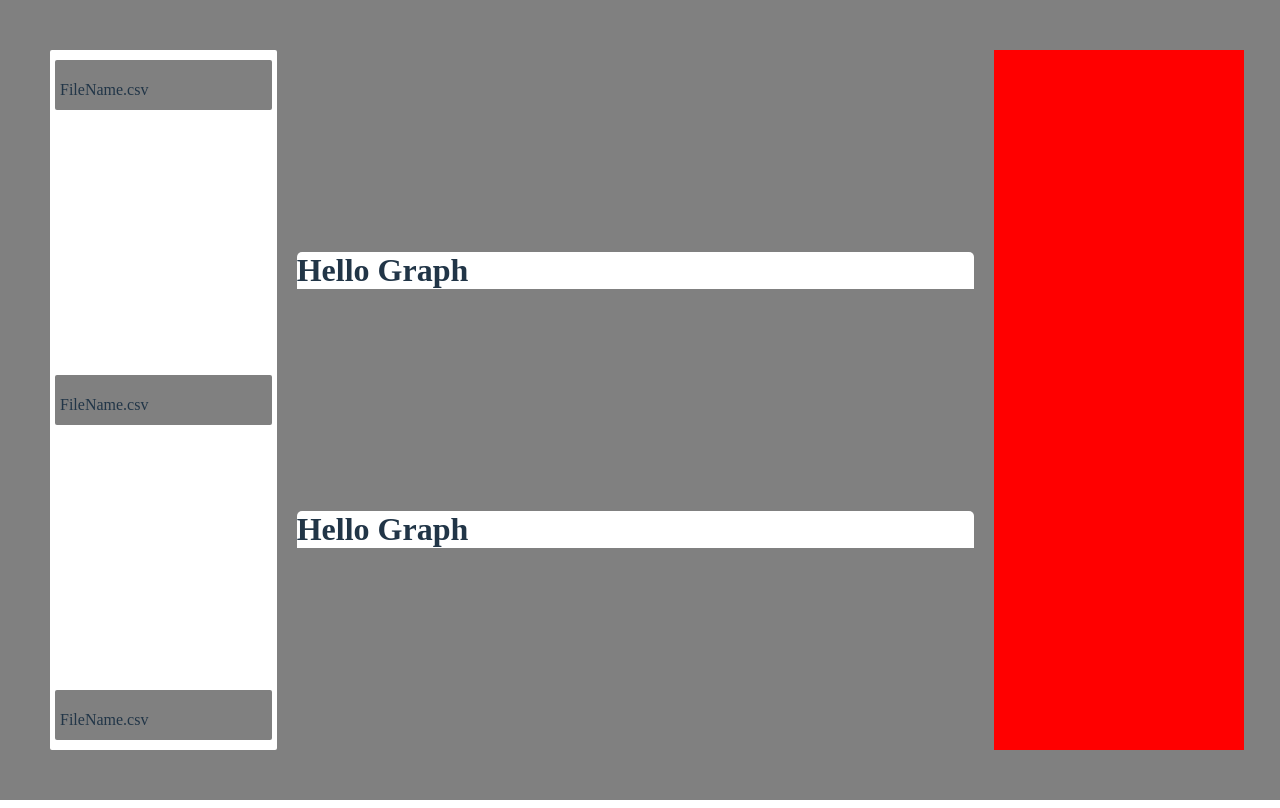
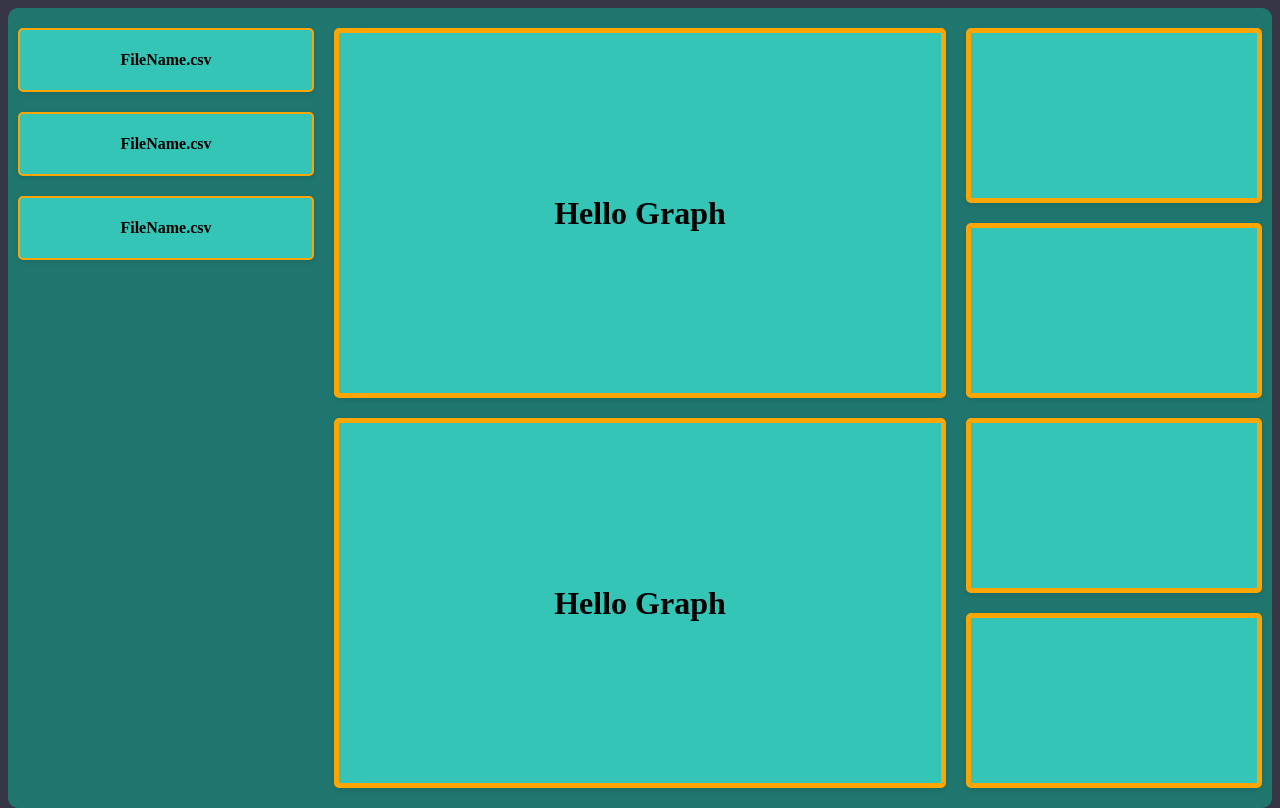
Before and after one commit to rahulaauji-30/wilo-frontend, a React (Vite) app: page / in a window 1280 px wide. Built offline with nearby package versions, Linux system fonts and the light colour scheme.

Commit message:
Update index.css

```diff
--- a/src/index.css
+++ b/src/index.css
@@ -1,110 +1,192 @@
-/* Button styling */
-button {
-  border-radius: 8px;
-  border: 1px solid transparent;
-  padding: 0.6em 1.2em;
-  font-size: 1em;
-  font-weight: 500;
-  font-family: inherit;
-  background-color: #1a1a1a;
-  cursor: pointer;
-  transition: border-color 0.25s;
+body {
+  overflow: hidden;
+  background-color: RGB(55, 54, 68);
 }
 
-button:hover {
-  border-color: #646cff;
+/* CSS for the left class */
+.left {
+  border-top-left-radius: 10px;
+  border-bottom-left-radius: 10px;
+  width: 25%;
+  height: 100vh; /* Full height of the viewport */
+  float: left;
+  background-color: #1f766e; /* Light grey background color */
+  padding: 10px;
+  box-sizing: border-box; /* Include padding and border in the element's total width and height */
+  overflow: hidden; /* Prevent the parent container from scrolling */
+  display: flex;
+  flex-direction: column;
+  overflow-y: auto;
+  scrollbar-width: thin; /* Can be 'auto', 'thin', or 'none' */
+  scrollbar-color:  #1f766e  #34c5b7; /* thumb color, track color */
 }
 
-button:focus,
-button:focus-visible {
-  outline: 4px auto -webkit-focus-ring-color;
+/* WebKit browser scrollbar styling */
+.left::-webkit-scrollbar {
+  width: 12px; /* Width of the scrollbar */
 }
 
-/* Light mode adjustments */
-@media (prefers-color-scheme: light) {
-  :root {
-    color: #213547;
-    background-color: #ffffff;
-  }
-
-  a:hover {
-    color: #747bff;
-  }
-
-  button {
-    background-color: #f9f9f9;
-  }
+.left::-webkit-scrollbar-track {
+  background: #f1f1f1; /* Background of the scrollbar track */
+  border-radius: 10px; /* Rounded corners of the scrollbar track */
 }
 
-/* Dashboard */
-html, body {
-  padding: 0;
-  margin: 0;
-  height: 100%;
-  background-color: gray;
+.left::-webkit-scrollbar-thumb {
+  background: #888; /* Color of the scrollbar thumb */
+  border-radius: 10px; /* Rounded corners of the scrollbar thumb */
 }
 
-.main {
-  display: flex;
-  flex-direction: row;
-  justify-content: space-between;
-  height: 100vh; /* Full viewport height */
-  gap: 20px;
-  padding: 50px;
-  box-sizing: border-box;
+.left::-webkit-scrollbar-thumb:hover {
+  background: #555; /* Color of the scrollbar thumb when hovered */
 }
 
-.left, .middle, .right {
-  height: calc(100vh - 100px); /* 100vh minus the total padding */
+/* CSS for the file class */
+.file {
+  background-color:  #34c5b7; /* Light green background color */
+  padding: 5px 10px;
+  margin: 10px 0;
+  border-radius: 5px; /* Rounded corners */
+  text-align: center; /* Center the text */
+  font-weight: bold;
+  cursor: pointer;
+  box-shadow: 0 2px 5px rgba(0, 0, 0, 0.1); /* Light shadow */
   box-sizing: border-box;
+  border: 2px solid #FFA500;
 }
 
-.left {
-  background-color: white;
-  width: 20%;
-  padding: 10px;
+.file:hover {
+  background-color: #FFA500; /* Slightly darker green on hover */
+  box-shadow: 0 4px 10px #00000033; /* Increase shadow on hover */
+  transform: scale(1.01); /* Slightly enlarge the element on hover */
+  transition: all 0.3s ease; /* Smooth transition effect */
+}
+
+/* CSS for the middle class */
+.middle {
+  overflow: hidden;
+  width: 50%;
+  height: 100vh; /* Full height of the viewport */
+  float: left;
   display: flex;
   flex-direction: column;
-  justify-content: space-between;
-  align-items: center;
-  gap: 10px;
-  border-radius: 2px;
+  justify-content: space-around; /* Space the graphs evenly */
+  padding: 10px;
+  box-sizing: border-box; /* Include padding and border in the element's total width and height */
+  background-color: #1f766e; /* White background color */
 }
 
-.right{
+/* CSS for the vibration and temp classes */
+.middle .vibration,
+.middle .temp {
+  flex: 1; /* Allow the graphs to grow and shrink equally */
+  margin: 10px 0; /* Vertical margin between graphs */
+  padding: 10px;
+  border: 5px solid #FFA500;
+  border-radius: 5px; /* Rounded corners */
+  box-shadow: 0 2px 5px rgba(0, 0, 0, 0.1); /* Light shadow */
+  display: flex;
+  align-items: center; /* Center graph vertically */
+  justify-content: center; /* Center graph horizontally */
+  background-color: #34c5b7;
+}
+
+/* CSS for the right class */
+.right {
+  border-top-right-radius: 10px;
+  border-bottom-right-radius: 10px;
+  width: 25%;
+  height: 100vh; /* Full height of the viewport */
+  float: left;
   display: flex;
   flex-direction: column;
-  justify-content: space-between;
-  width: 20%;
-  gap: 20;
+  justify-content: space-around; /* Space the sections evenly */
+  padding: 10px;
+  box-sizing: border-box; /* Include padding and border in the element's total width and height */
+  background-color: #1f766e; /* Light grey background color */
+
 }
 
-.right div {
-  width: 250px;
-  height: 200px;
-  background-color: red;
+/* CSS for the temperature, vibrations, performance, and date classes */
+.right .temperature,
+.right .vibrations,
+.right .performance,
+.right .date {
+  padding: 20px;
+  height: 150px;
+  margin: 10px 0; /* Vertical margin between sections */
+  border: 1px solid #0f0f0f; /* Light grey border */
+  border-radius: 5px; /* Rounded corners */
+  box-shadow: 0 2px 5px rgba(0, 0, 0, 0.1); /* Light shadow */
+  display: flex;
+  align-items: center; /* Center content vertically */
+  justify-content: center; /* Center content horizontally */
+  background-color: #fff; /* White background color */
+
 }
 
-.file {
-  width: 100%;
-  background-color: gray;
-  height: 40px;
-  border-radius: 2px;
-  padding: 5px;
-  text-align: left;
+.right .temperature {
+  /* Additional styles for temperature section if needed */
+  padding: 20px;
+    margin: 10px 0; /* Vertical margin between sections */
+    border: 1px solid #ccc; /* Light grey border */
+    border-radius: 5px; /* Rounded corners */
+    box-shadow: 0 2px 5px rgba(0, 0, 0, 0.1); /* Light shadow */
+    display: flex;
+    align-items: center; /* Center content vertically */
+    justify-content: center; /* Center content horizontally */
+    background-color: #34c5b7; /* White background color */
+    font-size: 24px; /* Font size for the temperature */
+    font-weight: bold; /* Bold text */
+    color: #333; /* Dark text color */
+    border: 5px solid #FFA500;
 }
 
-.middle {
-  width: 60%;
-  display: flex;
-  flex-direction: column;
-  justify-content: space-evenly;
+.right .vibrations {
+  padding: 20px;
+    margin: 10px 0; /* Vertical margin between sections */
+    border: 1px solid #ccc; /* Light grey border */
+    border-radius: 5px; /* Rounded corners */
+    box-shadow: 0 2px 5px rgba(0, 0, 0, 0.1); /* Light shadow */
+    display: flex;
+    align-items: center; /* Center content vertically */
+    justify-content: center; /* Center content horizontally */
+    background-color: #34c5b7; /* White background color */
+    font-size: 24px; /* Font size for the vibrations */
+    font-weight: bold; /* Bold text */
+    color: #333; /* Dark text color */
+    border: 5px solid #FFA500;
 }
 
-.graph {
-  width: 100%;
-  flex-grow: 1;
-  background-color: white;
-  border-top-left-radius: 5px;
-  border-top-right-radius: 5px;
+.right .performance {
+  padding: 20px;
+    margin: 10px 0; /* Vertical margin between sections */
+    border: 1px solid #ccc; /* Light grey border */
+    border-radius: 5px; /* Rounded corners */
+    box-shadow: 0 2px 5px rgba(0, 0, 0, 0.1); /* Light shadow */
+    display: flex;
+    align-items: center; /* Center content vertically */
+    justify-content: center; /* Center content horizontally */
+    background-color: #34c5b7; /* White background color */
+    font-size: 24px; /* Font size for the performance */
+    font-weight: bold; /* Bold text */
+    color: #333; /* Dark text color */
+    position: relative;
+    border: 5px solid #FFA500;
 }
+
+.right .date {
+  padding: 20px;
+    margin: 10px 0; /* Vertical margin between sections */
+    border: 1px solid #ccc; /* Light grey border */
+    border-radius: 5px; /* Rounded corners */
+    box-shadow: 0 2px 5px rgba(0, 0, 0, 0.1); /* Light shadow */
+    display: flex;
+    align-items: center; /* Center content vertically */
+    justify-content: center; /* Center content horizontally */
+    background-color: #34c5b7; /* White background color */
+    font-size: 24px; /* Font size for the date */
+    font-weight: bold; /* Bold text */
+    color: #333; /* Dark text color */
+    text-align: center; /* Center the text */
+    border: 5px solid #FFA500;
+}
```
